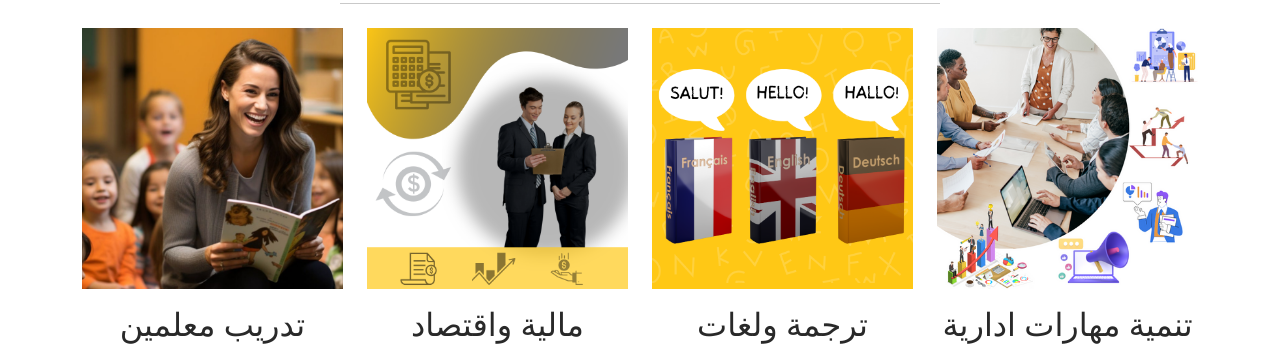
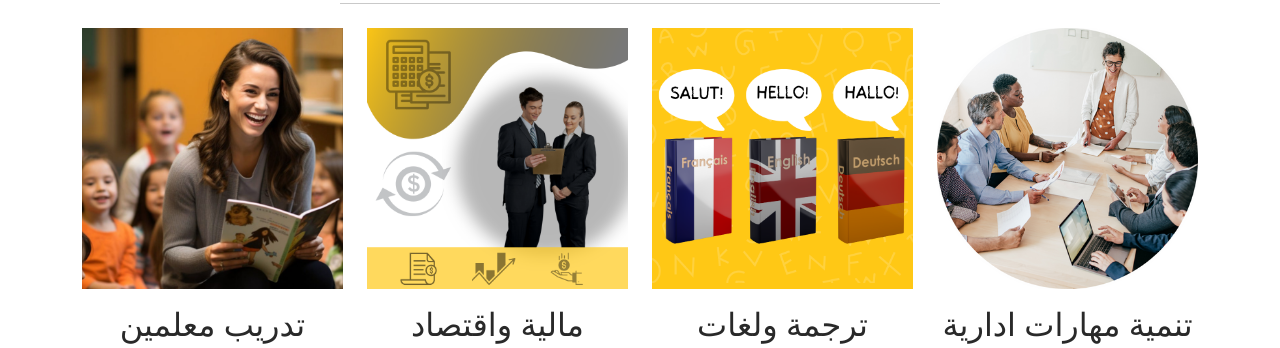
Before and after one commit to raaaannnndddd/JLAWebsite, a plain HTML site: page index.html in a window 1280 px wide. Shown: the part 399-747 px from the top of the page. Drawn offline with nearby package versions, Linux system fonts and the light colour scheme; a web font is replaced by a local one.

Commit message:
Update index.html

```diff
--- a/index.html
+++ b/index.html
@@ -97,7 +97,7 @@
                     <a href="#"><button type="button" class="btn btn-md btn-dark">تعلم المزيد</button></a>
                 </div>
                 <div class="course col-lg-3">
-                    <img src="./images/jlamanagment.png" style="width: 100%; height: auto;"> <!-- Adjust image size here -->
+                    <img src="./images/newjladev.png" style="width: 100%; height: auto;"> <!-- Adjust image size here -->
                     <h2 class="mt-3"> تنمية مهارات ادارية</h2>
                     <p> .مساعدة رواد الأعمال والشركات على تنمية مهاراتهم وتحسين أدائهم من خلال برامجنا التدريبية في مجالات التسويق، والمبيعات، والإدارة، والقيادة </p>
                     <a href="#"><button type="button" class="btn btn-md btn-dark">تعلم المزيد</button></a>
```
